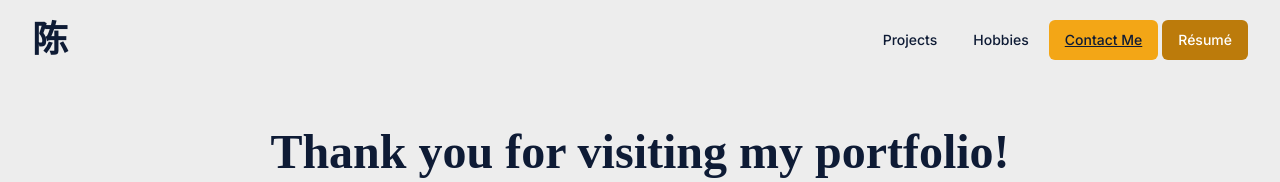
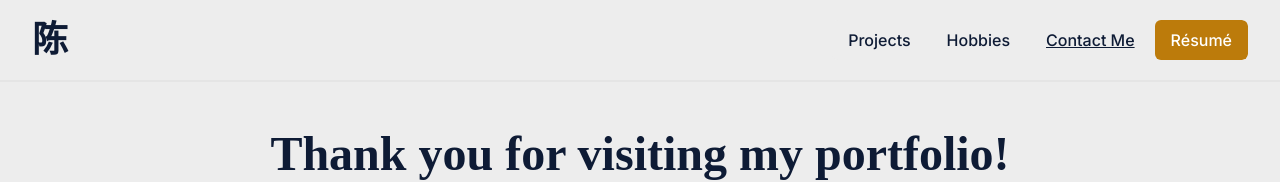
Before and after one commit to chxnkm/portfolio, a Next.js app: page /contact in a window 1280 px wide. Shown: the top 182 px of the page. Built offline with nearby package versions, Linux system fonts and the light colour scheme; a web font is replaced by a local one.

Commit message:
Fixed navbar soimewhat

```diff
--- a/app/globals.css
+++ b/app/globals.css
@@ -119,7 +119,7 @@
     background-size: cover;
     background-position: center;
     opacity: 0.15;
-    z-index: -1;
+    z-index: 0;
   }
 
   @keyframes slideUp {
--- a/components/Navbar.tsx
+++ b/components/Navbar.tsx
@@ -1,19 +1,21 @@
 import Link from "next/link";
 import { NavMenu } from "./ui/NavMenu";
 
-
 export default function Navbar() {
   return (
-    <nav className="w-screen border-b-2bg-background dark:bg-gray-950/90">
-      <div className="max-w-7xl container">
-        <div className="flex justify-between h-20 items-center">
+    <nav className="w-full border-b-2 bg-background dark:bg-gray-950/90">
+      <div className="max-w-7xl mx-auto px-4 sm:px-6 lg:px-8">
+        <div className="grid grid-cols-2 md:grid-cols-3 h-20 items-center">
           <Link href="/" passHref>
             <div className="flex items-center space-x-3">
-              <span className="font-msz text-4xl font-extrabold">陈</span>
+              <span className="font-msz text-3xl md:text-4xl font-extrabold">陈</span>
             </div>
           </Link>
-          <div className="flex">
-            <NavMenu/>
+          <div className="hidden md:block col-span-2 justify-self-end">
+            <NavMenu />
+          </div>
+          <div className="md:hidden justify-self-end">
+            <NavMenu />
           </div>
         </div>
       </div>
--- a/components/ui/NavMenu.tsx
+++ b/components/ui/NavMenu.tsx
@@ -12,16 +12,10 @@
   NavigationMenuList,
   navigationMenuTriggerStyle,
 } from "@/components/ui/navigation-menu"
-import { Button } from "@/components/ui/button"
-import {
-  DropdownMenu,
-  DropdownMenuContent,
-  DropdownMenuItem,
-  DropdownMenuTrigger,
-} from "@/components/ui/dropdown-menu"
 
 export function NavMenu() {
   const currentPath = usePathname()
+  const [isMenuOpen, setIsMenuOpen] = React.useState(false)
 
   const menuItems = [
     { href: "/#projects", label: "Projects" },
@@ -30,54 +24,49 @@
     { href: "/resume/RESUME_KANG_MING.pdf", label: "Résumé", className: "bg-[#bc7b0b] text-white" },
   ]
 
-  const NavItems = ({ mobile = false }) => (
-    <>
-      {menuItems.map((item) => {
-        if (mobile) {
+  const closeMenu = () => {
+    setIsMenuOpen(false)
+  }
+
   return (
-            <DropdownMenuItem key={item.href} asChild>
-              <a href={item.href}>{item.label}</a>
-            </DropdownMenuItem>
-          )
-        }
-        return (
-          <NavigationMenuItem key={item.href}>
+    <div className="relative z-10">
+      <button
+        className="md:hidden p-2"
+        onClick={() => setIsMenuOpen(!isMenuOpen)}
+      >
+        <Menu />
+      </button>
+      <div className={`
+        md:block
+        absolute md:relative
+        top-full right-0
+        md:top-auto md:right-auto
+        bg-[#ededed]
+        shadow-md md:shadow-none
+        rounded-md
+        overflow-hidden
+        transition-all duration-300 ease-in-out
+        ${isMenuOpen ? 'max-h-96 opacity-100' : 'max-h-0 opacity-0 md:max-h-none md:opacity-100'}
+      `}>
+        <NavigationMenu className="w-full">
+          <NavigationMenuList className="flex flex-col md:flex-row">
+            {menuItems.map((item, index) => (
+              <NavigationMenuItem key={index} className="md:my-0 my-1">
                 <Link href={item.href} legacyBehavior passHref>
                   <NavigationMenuLink
                     className={`${navigationMenuTriggerStyle()} ${
-                  currentPath === item.href ? "bg-[#f3a616] underline" : ""
-                } ${item.className || ""}`}
+                      currentPath === item.href ? "underline" : ""
+                    } ${item.className || ''} text-sm md:text-base`}
+                    onClick={closeMenu}
                   >
                     {item.label}
                   </NavigationMenuLink>
                 </Link>
               </NavigationMenuItem>
-        )
-      })}
-    </>
-  )
-
-  return (
-    <>
-      {/* Desktop Navigation */}
-      <NavigationMenu className="hidden md:flex">
-        <NavigationMenuList>
-          <NavItems />
+            ))}
           </NavigationMenuList>
         </NavigationMenu>
-
-      {/* Mobile Navigation */}
-      <DropdownMenu>
-        <DropdownMenuTrigger asChild>
-          <Button variant="outline" size="icon" className="md:hidden">
-            <Menu className="h-[1.2rem] w-[1.2rem]" />
-            <span className="sr-only">Toggle menu</span>
-          </Button>
-        </DropdownMenuTrigger>
-        <DropdownMenuContent align="end" className="w-56">
-          <NavItems mobile />
-        </DropdownMenuContent>
-      </DropdownMenu>
-    </>
+      </div>
+    </div>
   )
 }
--- /dev/null
+++ b/components/ui/sheet.tsx
@@ -0,0 +1,140 @@
+"use client"
+
+import * as React from "react"
+import * as SheetPrimitive from "@radix-ui/react-dialog"
+import { cva, type VariantProps } from "class-variance-authority"
+import { X } from "lucide-react"
+
+import { cn } from "@/lib/utils"
+
+const Sheet = SheetPrimitive.Root
+
+const SheetTrigger = SheetPrimitive.Trigger
+
+const SheetClose = SheetPrimitive.Close
+
+const SheetPortal = SheetPrimitive.Portal
+
+const SheetOverlay = React.forwardRef<
+  React.ElementRef<typeof SheetPrimitive.Overlay>,
+  React.ComponentPropsWithoutRef<typeof SheetPrimitive.Overlay>
+>(({ className, ...props }, ref) => (
+  <SheetPrimitive.Overlay
+    className={cn(
+      "fixed inset-0 z-50 bg-black/80  data-[state=open]:animate-in data-[state=closed]:animate-out data-[state=closed]:fade-out-0 data-[state=open]:fade-in-0",
+      className
+    )}
+    {...props}
+    ref={ref}
+  />
+))
+SheetOverlay.displayName = SheetPrimitive.Overlay.displayName
+
+const sheetVariants = cva(
+  "fixed z-50 gap-4 bg-background p-6 shadow-lg transition ease-in-out data-[state=open]:animate-in data-[state=closed]:animate-out data-[state=closed]:duration-300 data-[state=open]:duration-500",
+  {
+    variants: {
+      side: {
+        top: "inset-x-0 top-0 border-b data-[state=closed]:slide-out-to-top data-[state=open]:slide-in-from-top",
+        bottom:
+          "inset-x-0 bottom-0 border-t data-[state=closed]:slide-out-to-bottom data-[state=open]:slide-in-from-bottom",
+        left: "inset-y-0 left-0 h-full w-3/4 border-r data-[state=closed]:slide-out-to-left data-[state=open]:slide-in-from-left sm:max-w-sm",
+        right:
+          "inset-y-0 right-0 h-full w-3/4  border-l data-[state=closed]:slide-out-to-right data-[state=open]:slide-in-from-right sm:max-w-sm",
+      },
+    },
+    defaultVariants: {
+      side: "right",
+    },
+  }
+)
+
+interface SheetContentProps
+  extends React.ComponentPropsWithoutRef<typeof SheetPrimitive.Content>,
+    VariantProps<typeof sheetVariants> {}
+
+const SheetContent = React.forwardRef<
+  React.ElementRef<typeof SheetPrimitive.Content>,
+  SheetContentProps
+>(({ side = "right", className, children, ...props }, ref) => (
+  <SheetPortal>
+    <SheetOverlay />
+    <SheetPrimitive.Content
+      ref={ref}
+      className={cn(sheetVariants({ side }), className)}
+      {...props}
+    >
+      {children}
+      <SheetPrimitive.Close className="absolute right-4 top-4 rounded-sm opacity-70 ring-offset-background transition-opacity hover:opacity-100 focus:outline-none focus:ring-2 focus:ring-ring focus:ring-offset-2 disabled:pointer-events-none data-[state=open]:bg-secondary">
+        <X className="h-4 w-4" />
+        <span className="sr-only">Close</span>
+      </SheetPrimitive.Close>
+    </SheetPrimitive.Content>
+  </SheetPortal>
+))
+SheetContent.displayName = SheetPrimitive.Content.displayName
+
+const SheetHeader = ({
+  className,
+  ...props
+}: React.HTMLAttributes<HTMLDivElement>) => (
+  <div
+    className={cn(
+      "flex flex-col space-y-2 text-center sm:text-left",
+      className
+    )}
+    {...props}
+  />
+)
+SheetHeader.displayName = "SheetHeader"
+
+const SheetFooter = ({
+  className,
+  ...props
+}: React.HTMLAttributes<HTMLDivElement>) => (
+  <div
+    className={cn(
+      "flex flex-col-reverse sm:flex-row sm:justify-end sm:space-x-2",
+      className
+    )}
+    {...props}
+  />
+)
+SheetFooter.displayName = "SheetFooter"
+
+const SheetTitle = React.forwardRef<
+  React.ElementRef<typeof SheetPrimitive.Title>,
+  React.ComponentPropsWithoutRef<typeof SheetPrimitive.Title>
+>(({ className, ...props }, ref) => (
+  <SheetPrimitive.Title
+    ref={ref}
+    className={cn("text-lg font-semibold text-foreground", className)}
+    {...props}
+  />
+))
+SheetTitle.displayName = SheetPrimitive.Title.displayName
+
+const SheetDescription = React.forwardRef<
+  React.ElementRef<typeof SheetPrimitive.Description>,
+  React.ComponentPropsWithoutRef<typeof SheetPrimitive.Description>
+>(({ className, ...props }, ref) => (
+  <SheetPrimitive.Description
+    ref={ref}
+    className={cn("text-sm text-muted-foreground", className)}
+    {...props}
+  />
+))
+SheetDescription.displayName = SheetPrimitive.Description.displayName
+
+export {
+  Sheet,
+  SheetPortal,
+  SheetOverlay,
+  SheetTrigger,
+  SheetClose,
+  SheetContent,
+  SheetHeader,
+  SheetFooter,
+  SheetTitle,
+  SheetDescription,
+}
```
Lines whose indentation alone changed are shown as unchanged.
